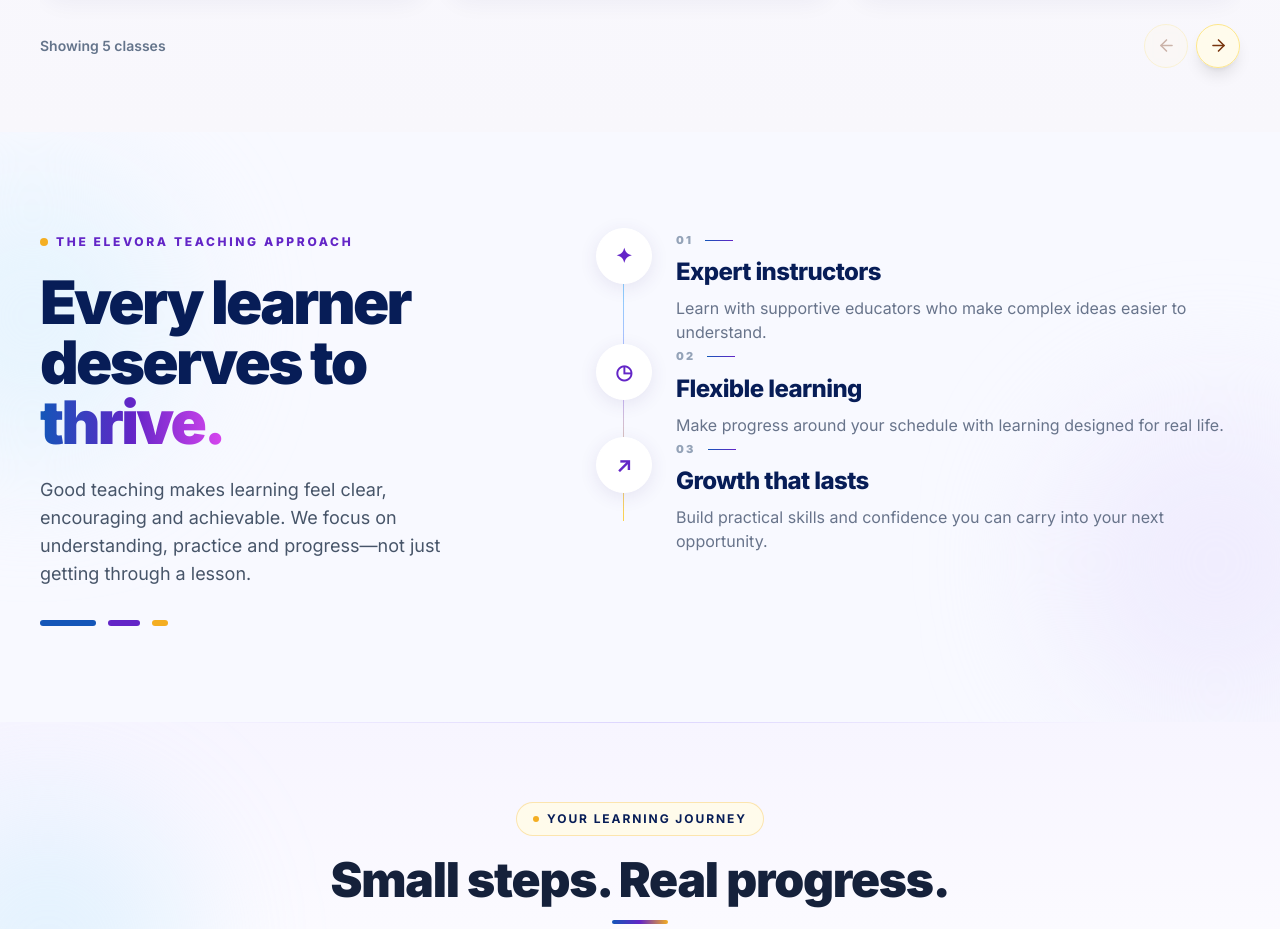
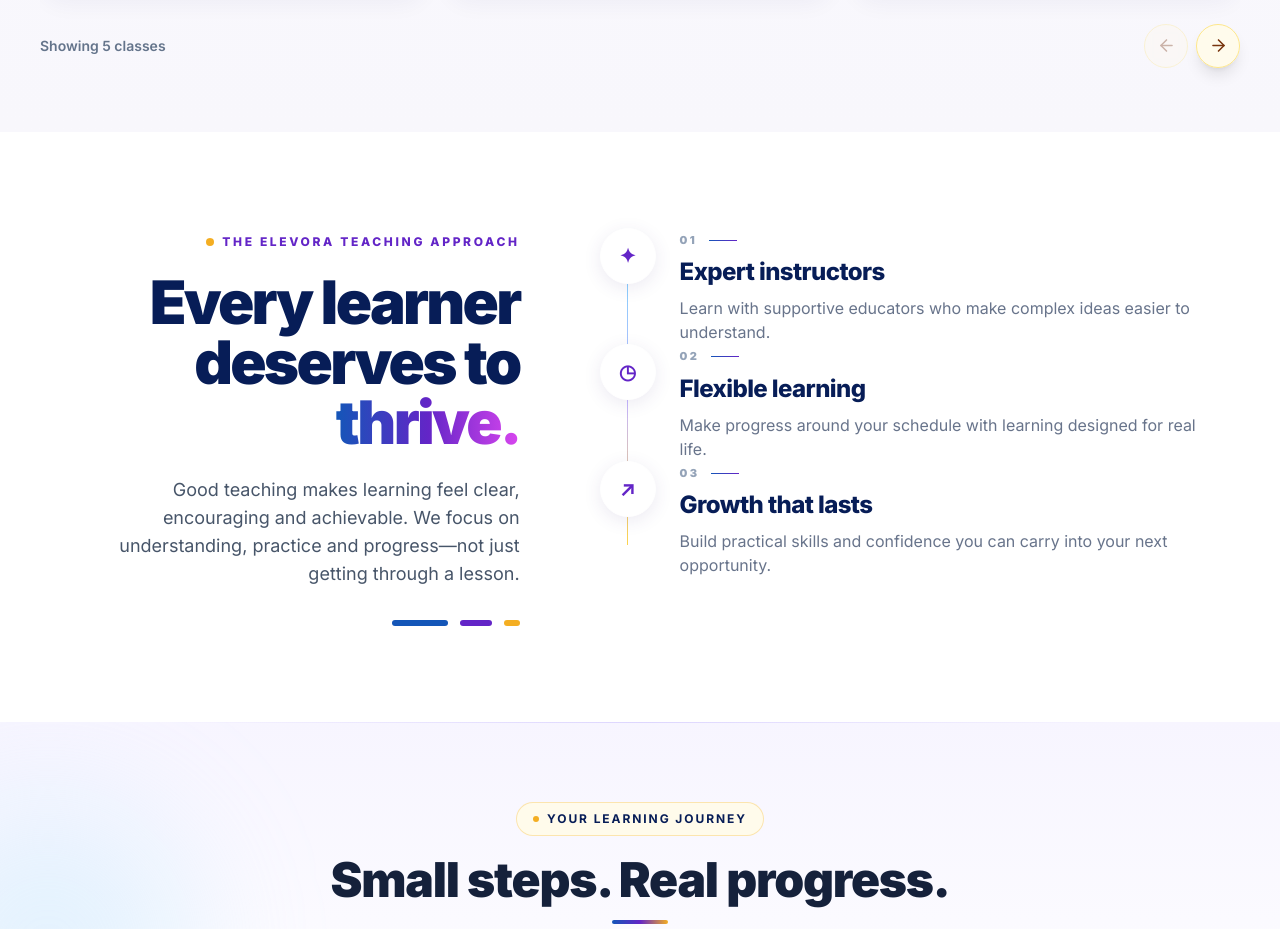
Before and after one commit to chamod-lakshitha/elevora-academy, a Next.js app: page / in a window 1280 px wide. Shown: the part 1540-2469 px from the top of the page. Built offline with nearby package versions, Linux system fonts and the light colour scheme; no server answers.

Commit message:
Use white background and right-align teaching approach intro

```diff
--- a/app/page.tsx
+++ b/app/page.tsx
@@ -79,16 +79,16 @@ export default function HomePage() {
         </div>
       </section>
 
-      <section className="relative isolate overflow-hidden bg-[#f8f9ff] py-14 sm:py-18 lg:py-24">
-        <div aria-hidden="true" className="pointer-events-none absolute -left-28 top-10 h-72 w-72 rounded-full bg-sky-100/70 blur-3xl" />
-        <div aria-hidden="true" className="pointer-events-none absolute -right-24 bottom-0 h-80 w-80 rounded-full bg-violet-100/70 blur-3xl" />
+      <section className="relative isolate overflow-hidden bg-white py-14 sm:py-18 lg:py-24">
+
+
         <div className="container-shell relative">
-          <div className="grid gap-10 lg:grid-cols-[0.85fr_1.15fr] lg:items-start lg:gap-20">
-            <div className="lg:sticky lg:top-28">
-              <span className="inline-flex items-center gap-2 text-xs font-extrabold uppercase tracking-[0.22em] text-brand-violet"><span aria-hidden="true" className="h-2 w-2 rounded-full bg-brand-gold" />The Elevora teaching approach</span>
-              <h2 className="mt-5 max-w-lg text-4xl font-black leading-[1.08] tracking-[-0.045em] text-brand-navy sm:text-5xl lg:text-6xl">Every learner deserves to <span className="bg-gradient-to-r from-brand-blue via-brand-violet to-fuchsia-500 bg-clip-text text-transparent">thrive.</span></h2>
-              <p className="mt-6 max-w-md text-base leading-8 text-slate-600 sm:text-lg">Good teaching makes learning feel clear, encouraging and achievable. We focus on understanding, practice and progress—not just getting through a lesson.</p>
-              <div aria-hidden="true" className="mt-8 flex items-center gap-3"><span className="h-1.5 w-14 rounded-full bg-brand-blue" /><span className="h-1.5 w-8 rounded-full bg-brand-violet" /><span className="h-1.5 w-4 rounded-full bg-brand-gold" /></div>
+          <div className="mx-auto grid max-w-6xl gap-10 lg:grid-cols-[0.85fr_1.15fr] lg:items-start lg:gap-20">
+            <div className="text-right lg:sticky lg:top-28">
+              <span className="inline-flex items-center justify-end gap-2 text-xs font-extrabold uppercase tracking-[0.22em] text-brand-violet"><span aria-hidden="true" className="h-2 w-2 rounded-full bg-brand-gold" />The Elevora teaching approach</span>
+              <h2 className="ml-auto mt-5 max-w-lg text-4xl font-black leading-[1.08] tracking-[-0.045em] text-brand-navy sm:text-5xl lg:text-6xl">Every learner deserves to <span className="bg-gradient-to-r from-brand-blue via-brand-violet to-fuchsia-500 bg-clip-text text-transparent">thrive.</span></h2>
+              <p className="ml-auto mt-6 max-w-md text-base leading-8 text-slate-600 sm:text-lg">Good teaching makes learning feel clear, encouraging and achievable. We focus on understanding, practice and progress—not just getting through a lesson.</p>
+              <div aria-hidden="true" className="mt-8 flex items-center justify-end gap-3"><span className="h-1.5 w-14 rounded-full bg-brand-blue" /><span className="h-1.5 w-8 rounded-full bg-brand-violet" /><span className="h-1.5 w-4 rounded-full bg-brand-gold" /></div>
             </div>
             <div className="relative">
               <div aria-hidden="true" className="absolute bottom-8 left-[1.45rem] top-8 w-px bg-gradient-to-b from-sky-300 via-violet-300 to-amber-300 sm:left-[1.7rem]" />
```
